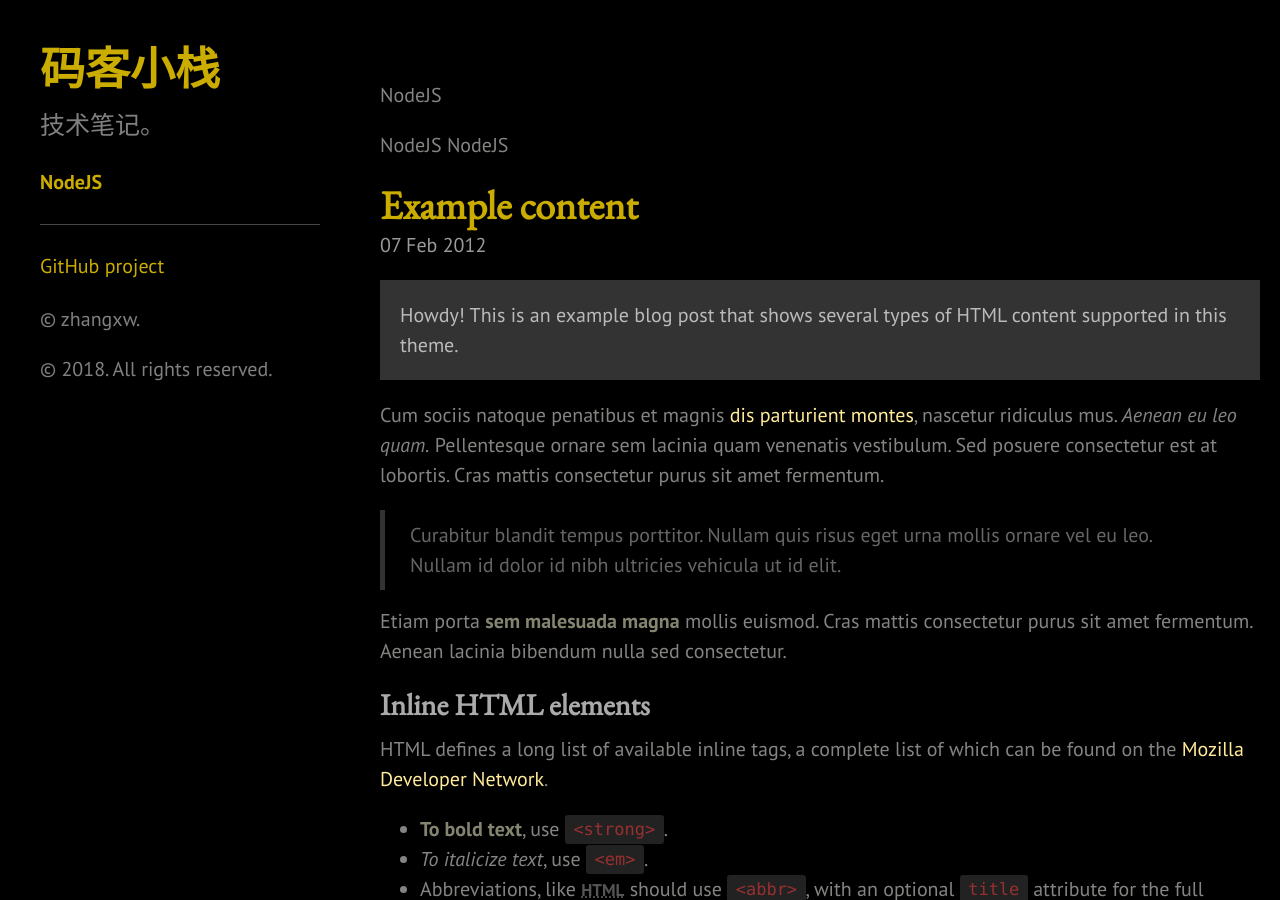
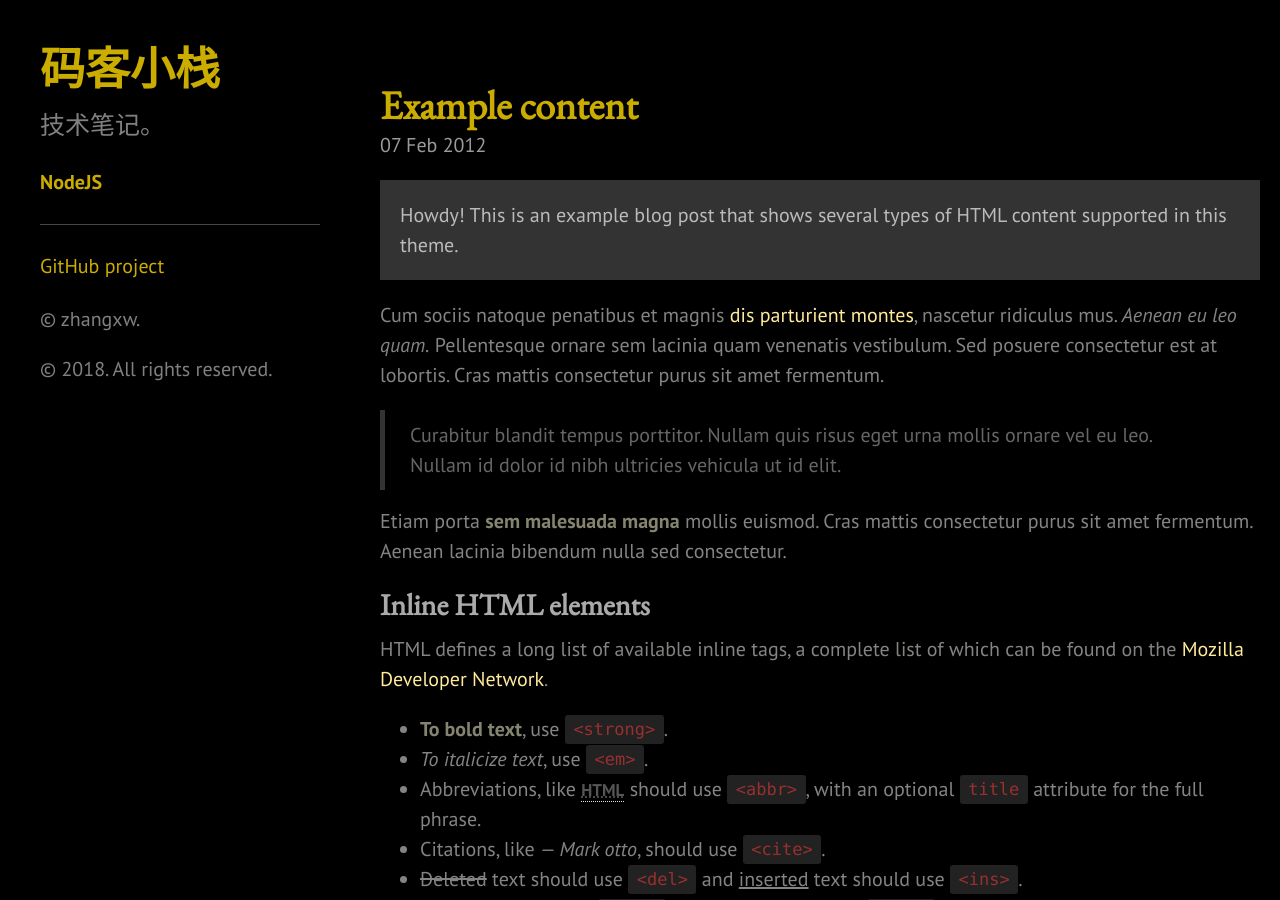
Before and after one commit to lfnhxt/lfnhxt.github.io, a Jekyll site: the page built from nodejs.html, in a window 1280 px wide and 900 px high. Built offline with Jekyll 4.4.1, drawn with Linux system fonts in a browser that asks for light colours.

```diff
--- a/nodejs.html
+++ b/nodejs.html
@@ -6,7 +6,6 @@ label: true
 
 <div class="posts">
   {% for post in site.posts %}
-  <p>{{page.title}}  {{post.group}}</p>
   {% if page.title == post.group %}
   <div class="post">
     <h1 class="post-title">
```
